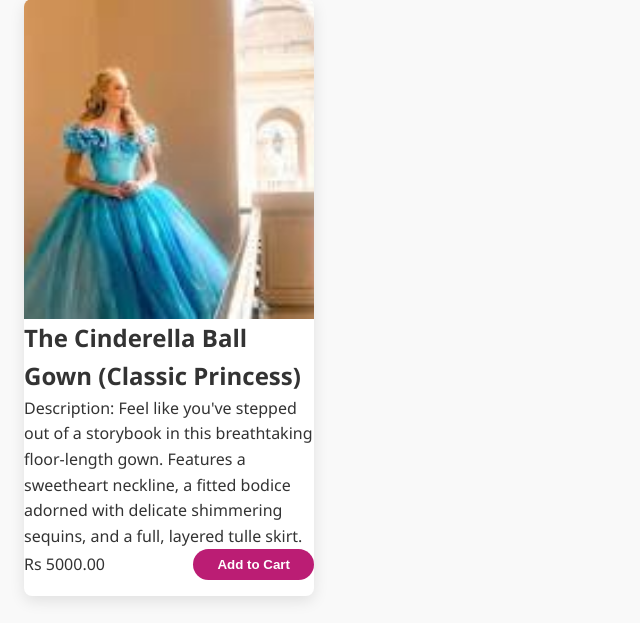
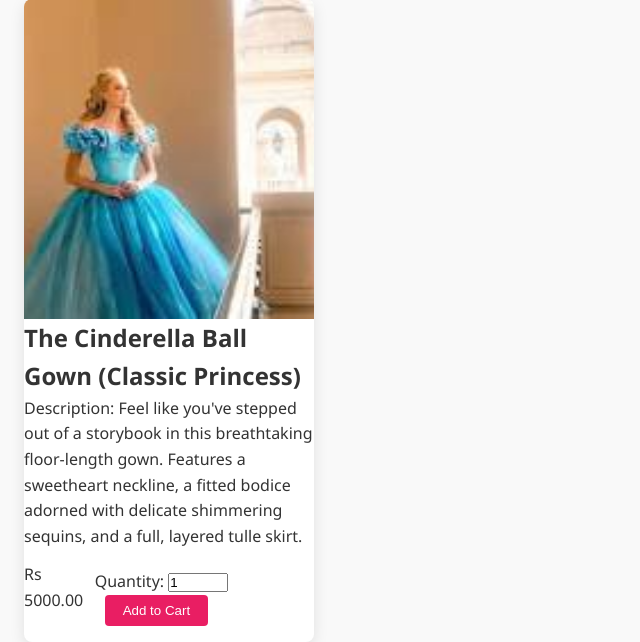
Before and after one commit to developermsaqib/dressupstudio, a PHP site: page /category.php?id=11 in a window 1280 px wide. Shown: the part 177-819 px from the top of the page, without its empty margins (0-640 px from the left). Before the commit the page ends 783 px from the top, so only its background shows below. Run offline with PHP 8.4, Linux system fonts and the light colour scheme; a user stored in the database is signed in; data comes from the database, SQL or seed files in the repository.

Commit message:
Fix order and cart section

```diff
--- a/add_to_cart.php
+++ b/add_to_cart.php
@@ -53,4 +53,3 @@ if (!$found) {
 
 header('Location: product.php?id=' . $product_id . '&added=1');
 exit;
-?>
--- a/category.php
+++ b/category.php
@@ -25,6 +25,7 @@ $products = $prodResult->get_result();
 ?>
 <!DOCTYPE html>
 <html lang="en">
+
 <head>
     <meta charset="UTF-8">
     <meta name="viewport" content="width=device-width, initial-scale=1.0">
@@ -32,6 +33,7 @@ $products = $prodResult->get_result();
     <link rel="stylesheet" href="https://cdnjs.cloudflare.com/ajax/libs/font-awesome/6.4.0/css/all.min.css">
     <link rel="stylesheet" href="men.css">
 </head>
+
 <body>
     <header class="gallery-header">
         <h1><?php echo htmlspecialchars($category['name']); ?></h1>
@@ -39,20 +41,34 @@ $products = $prodResult->get_result();
     </header>
 
     <main class="gallery-container">
-        <?php while($prod = $products->fetch_assoc()): ?>
+        <?php if ($products->num_rows === 0): ?>
+            <p>No Products available in this category</p>
+        <?php else: ?>
+            <?php while ($prod = $products->fetch_assoc()): ?>
                 <div class="gallery-item">
                     <img src="<?php echo htmlspecialchars($prod['image']); ?>" alt="<?php echo htmlspecialchars($prod['name']); ?>">
                     <h2><?php echo htmlspecialchars($prod['name']); ?></h2>
                     <p><?php echo htmlspecialchars($prod['description']); ?></p>
                     <div class="price-section">
                         <span>Rs <?php echo htmlspecialchars($prod['price']); ?></span>
-                <button class="buy-btn">Add to Cart</button>
+                        <?php if ($prod['stock'] > 0): ?>
+                            <form action="add_to_cart.php" method="POST" style="margin-top: 20px;">
+                                <input type="hidden" name="product_id" value="<?php echo $prod['id']; ?>">
+                                <label for="quantity">Quantity:</label>
+                                <input type="number" id="quantity" name="quantity" value="1" min="1" max="<?php echo $prod['stock']; ?>" style="width: 60px;">
+                                <button type="submit" style="background: #e91e63; color: #fff; border: none; padding: 8px 18px; border-radius: 4px; margin-left: 10px; cursor: pointer;">Add to Cart</button>
+                            </form>
+                        <?php else: ?>
+                            <div style="color: #b71c1c; font-weight: bold;">This product is currently out of stock.</div>
+                        <?php endif; ?>
                     </div>
                 </div>
             <?php endwhile; ?>
+        <?php endif; ?>
     </main>
 
     <!-- Lightbox and JS can be reused from men.php -->
     <script src="men.js"></script>
 </body>
+
 </html>
```
Also changed, not shown: admin_dashboard.js (+7 -10 lines). Lines whose indentation alone changed are shown as unchanged.
